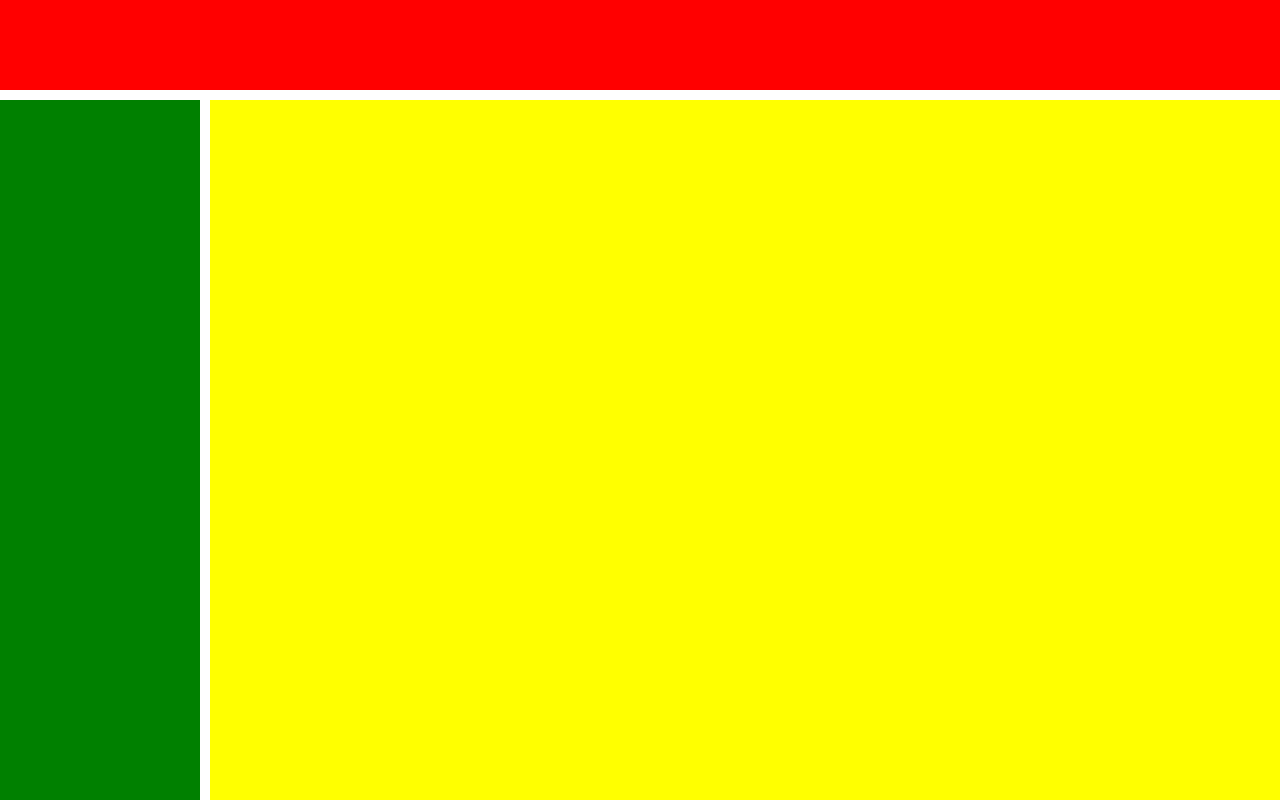
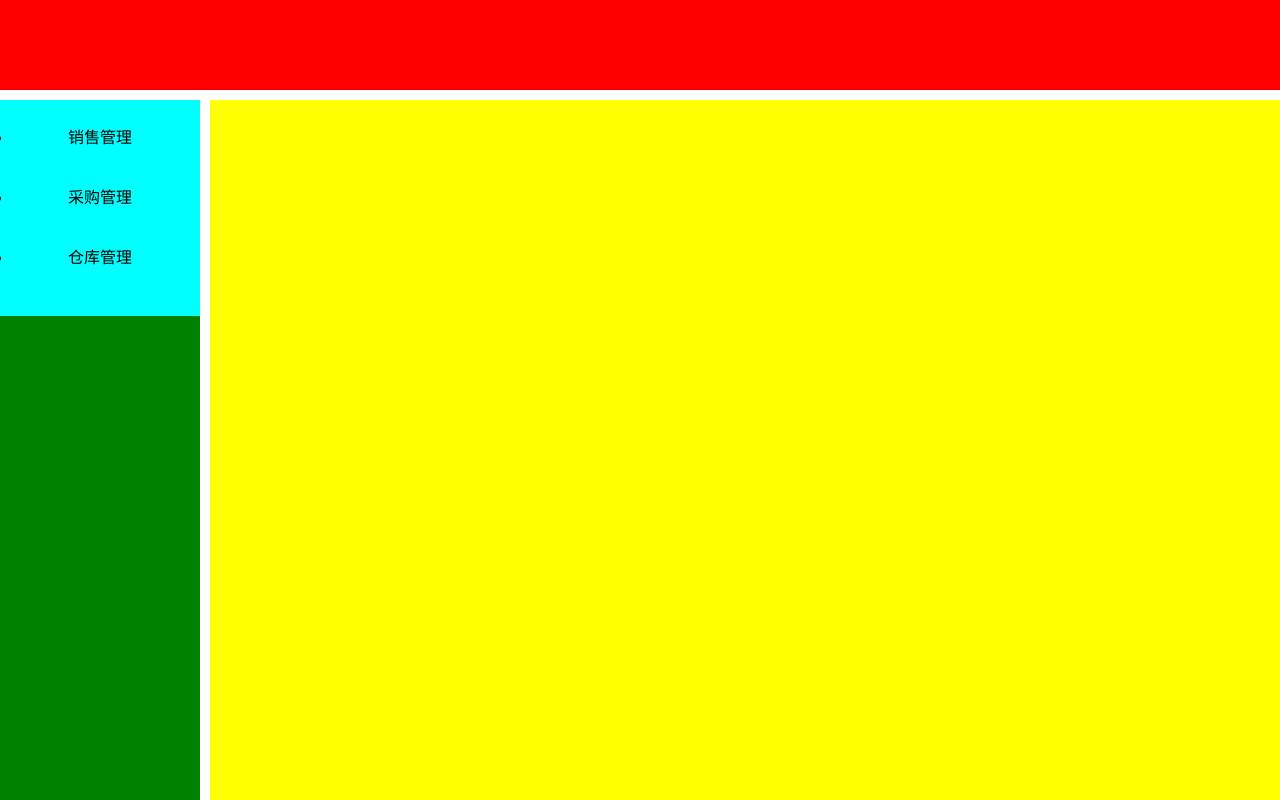
Before and after one commit to zLoong/rebaseProject, a plain HTML site: page index.html in a window 1280 px wide. Drawn offline with Linux system fonts and the light colour scheme.

Commit message:
新增nav-list导航相关结构和样式

```diff
--- a/index.css
+++ b/index.css
@@ -36,3 +36,18 @@ html,body{
     height: 100%;
     background: #FF0;
 }
+
+.nav-list{
+    width: 100%;
+    background: #0ff;
+    padding: 12px;
+    box-sizing: border-box;
+}
+.nav-list li{
+    width: 100%;
+    text-align: center;
+    height: 48px;
+    margin-top: 12px;
+    margin-bottom: 12px;
+    cursor: pointer;
+}
--- a/index.html
+++ b/index.html
@@ -14,7 +14,11 @@
     </div>
     <div class="main">
         <div class="nav">
-
+            <ul class="nav-list">
+                <li>销售管理</li>
+                <li>采购管理</li>
+                <li>仓库管理</li>
+            </ul>
         </div>
         <div class="content">
 
```
